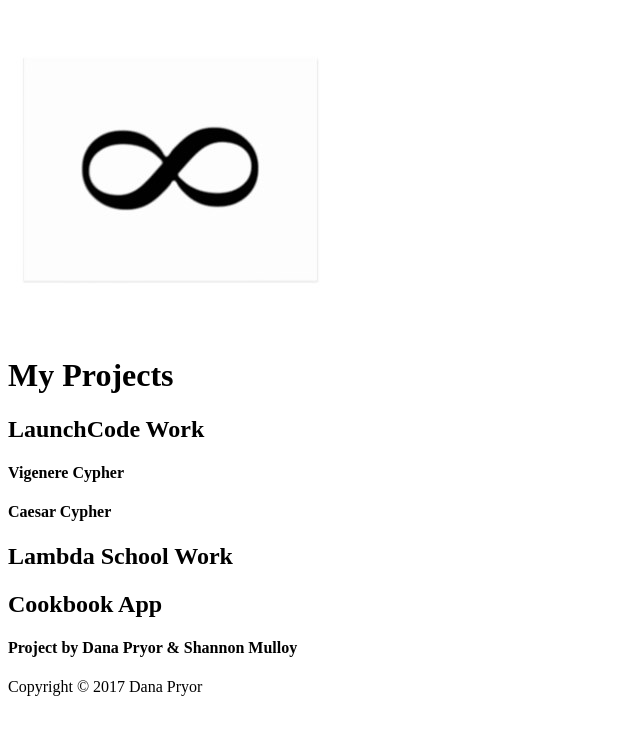
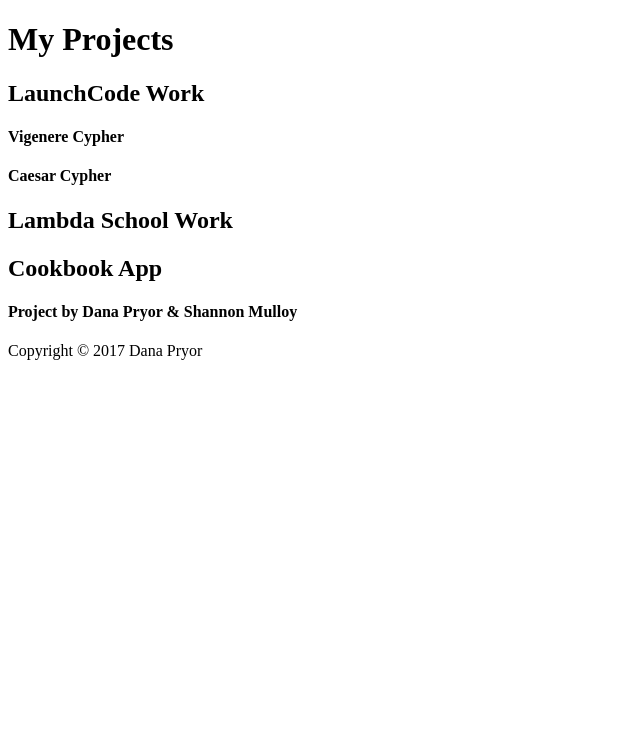
Before and after one commit to dpryor67/html-me-something, a plain HTML site: page index.html in a window 1280 px wide. Shown: the whole page, without its empty margins (0-640 px from the left). Drawn offline with Linux system fonts and the light colour scheme.

Commit message:
Switched images and updated HTML

```diff
--- a/index.html
+++ b/index.html
@@ -2,9 +2,10 @@
 
 <html>
 <head>
+  <link rel="icon" type="image/png" href="images/infinity_symbol.png"/>
   <header>
       <title>My Projects</title>
-      <img src="images/infinity_symbol.jpg"/>
+
   </header>
 </head>
 
```
Also changed, not shown: images/infinity_symbol.jpg (deleted), images/infinity_symbol.png (added), 1 other file.
